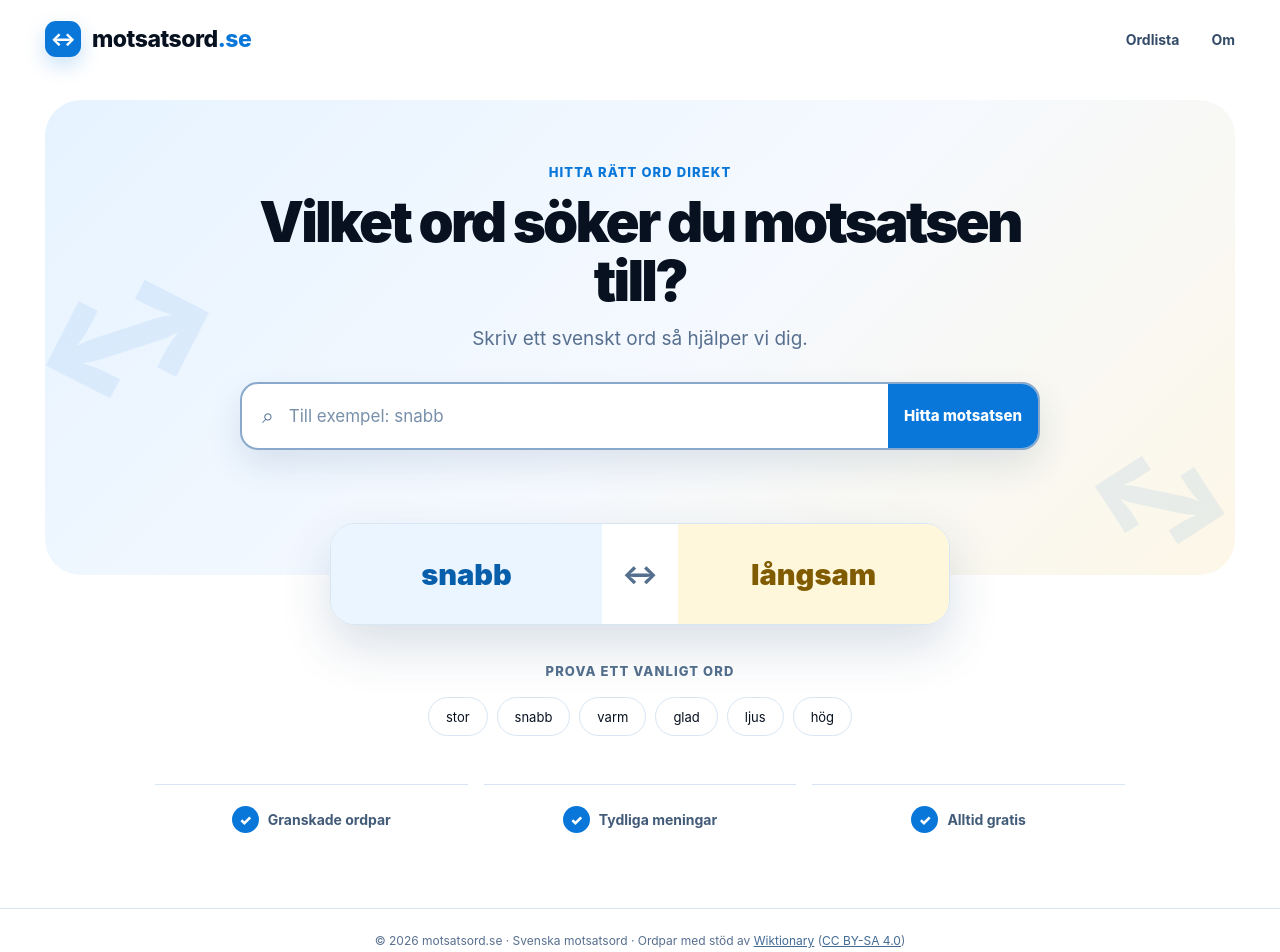
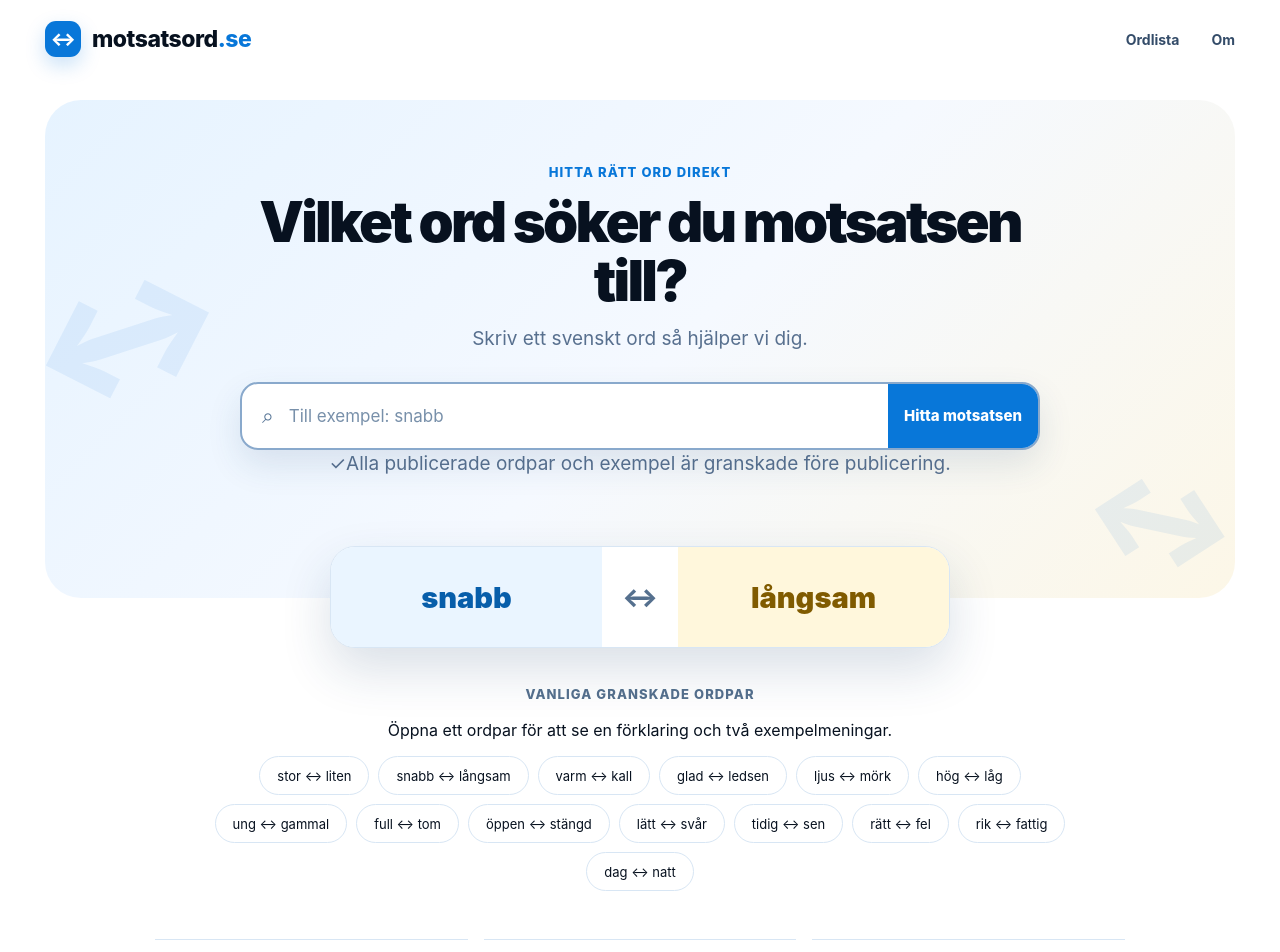
Before and after one commit to Webdes678/ordmotsats-clean2, a React (Vite) app: page / in a window 1280 px wide. Shown: the top 952 px of the page. Built offline with nearby package versions, Linux system fonts and the light colour scheme.

Commit message:
Emphasize reviewed content and show more word pairs

```diff
--- a/src/App.tsx
+++ b/src/App.tsx
@@ -5,6 +5,8 @@ import { words } from "./data/words"
 
 const allWords = Object.keys(words)
 const popularWords = ["stor", "snabb", "varm", "glad", "ljus", "hög", "ung", "full", "öppen", "lätt"]
+const homepageWords = [...popularWords, "tidig", "rätt", "rik", "dag"]
+const reviewedPairCount = Math.floor(allWords.length / 2)
 
 function updateSeo(title: string, description: string, canonical?: string, noindex = false) {
   document.title = title
@@ -139,6 +141,11 @@ function HomePage() {
             variant="hero"
           />
 
+          <p className="review-note">
+            <span aria-hidden="true">✓</span>
+            Alla publicerade ordpar och exempel är granskade före publicering.
+          </p>
+
           <div className="featured-pair" aria-label="Exempel på motsatsord: snabb och långsam">
             <Link to="/ord/snabb">snabb</Link>
             <span aria-hidden="true">↔</span>
@@ -147,20 +154,21 @@ function HomePage() {
         </div>
 
         <div className="popular" id="popular-words">
-          <h2>Prova ett vanligt ord</h2>
+          <h2>Vanliga granskade ordpar</h2>
+          <p>Öppna ett ordpar för att se en förklaring och två exempelmeningar.</p>
           <div className="chips">
-            {popularWords.slice(0, 6).map((word) => (
+            {homepageWords.map((word) => (
               <Link key={word} to={"/ord/" + encodeURIComponent(word)}>
-                {word}
+                {word} ↔ {words[word as keyof typeof words].opposite}
               </Link>
             ))}
           </div>
         </div>
 
         <div className="trust-row" id="about">
-          <div><span aria-hidden="true">✓</span><strong>Granskade ordpar</strong></div>
-          <div><span aria-hidden="true">✓</span><strong>Tydliga meningar</strong></div>
-          <div><span aria-hidden="true">✓</span><strong>Alltid gratis</strong></div>
+          <div><span aria-hidden="true">✓</span><strong>{allWords.length} granskade ord</strong></div>
+          <div><span aria-hidden="true">✓</span><strong>{reviewedPairCount} kontrollerade ordpar</strong></div>
+          <div><span aria-hidden="true">✓</span><strong>2 granskade exempel per ordpar</strong></div>
         </div>
       </section>
 
```
